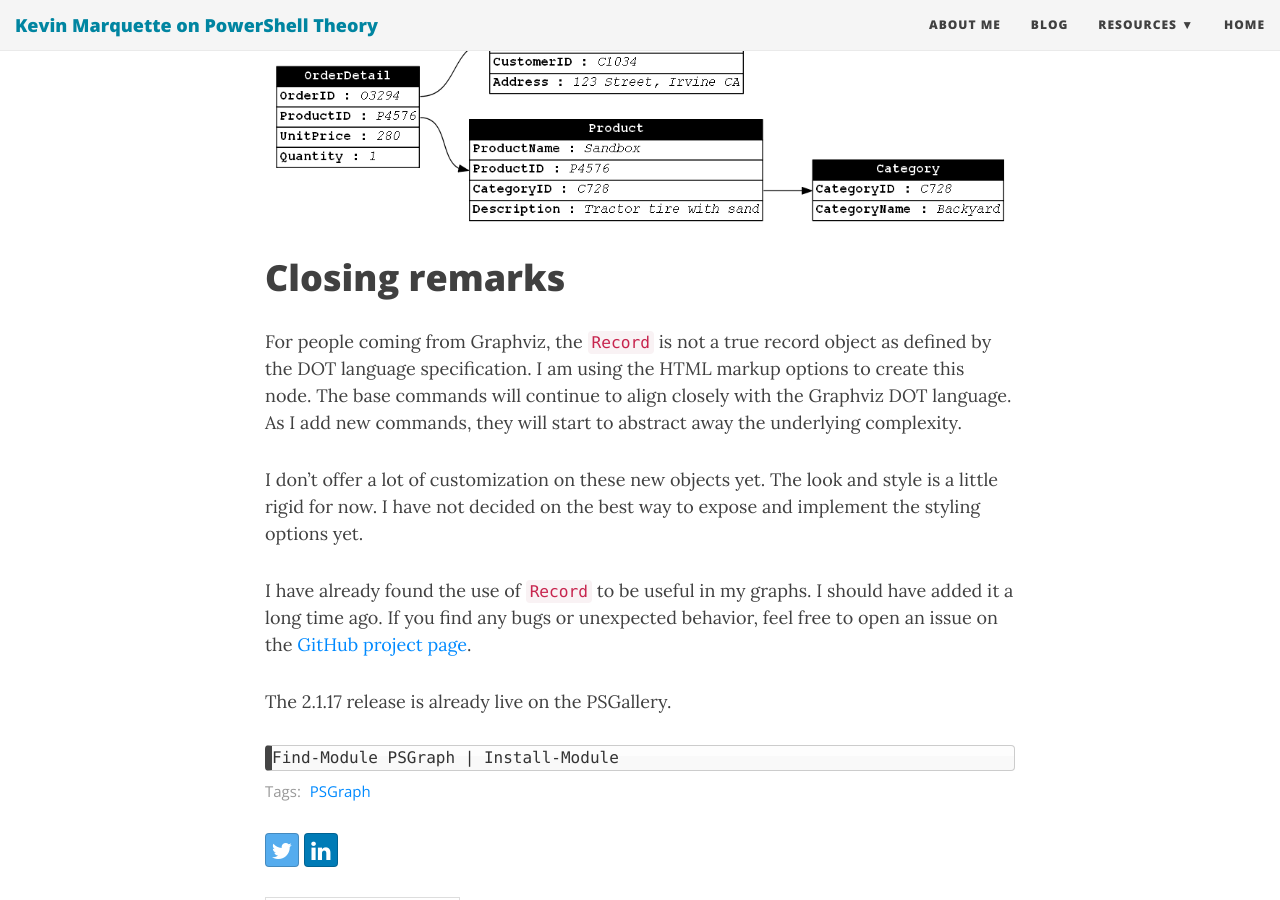
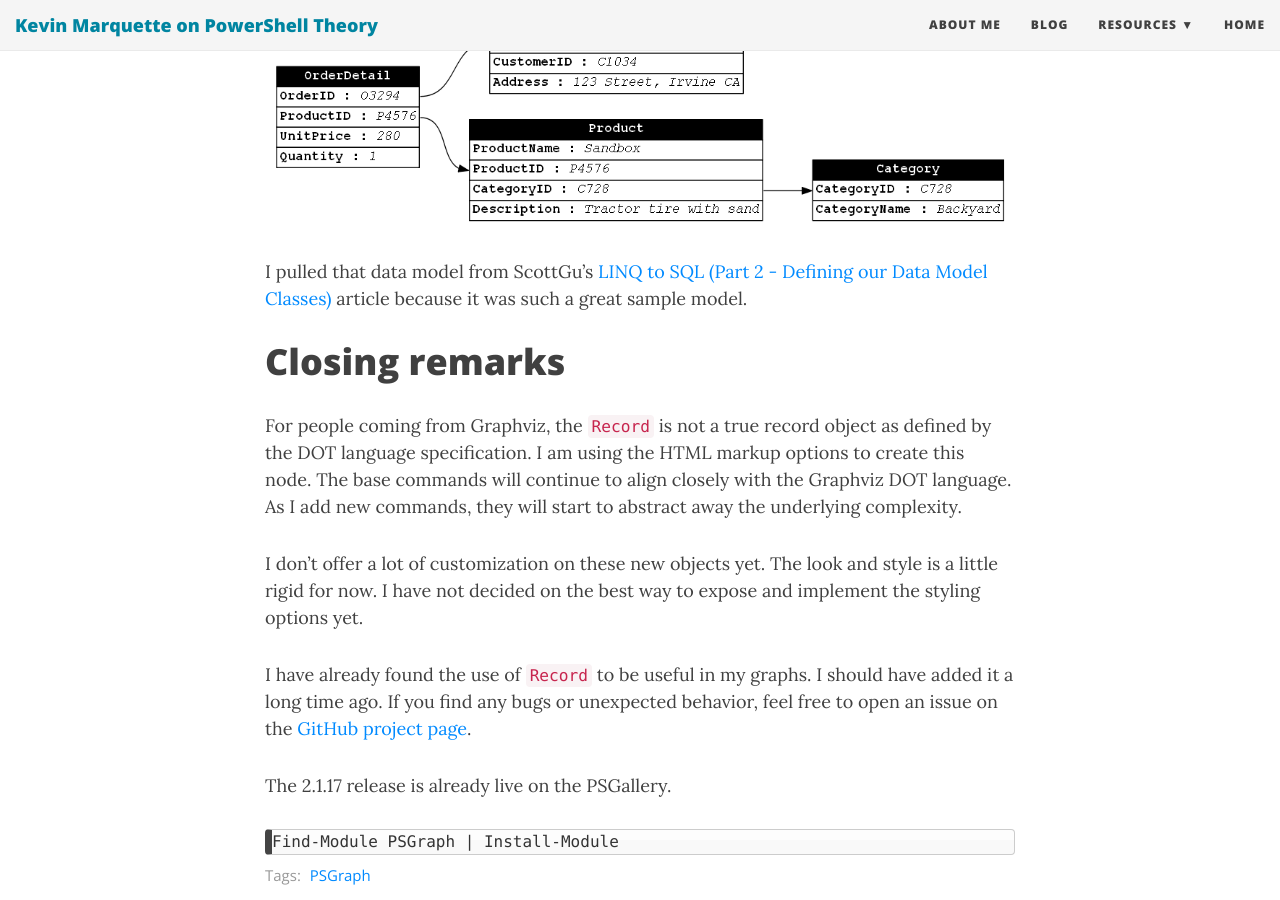
Before and after one commit to KevinMarquette/kevinmarquette.github.io, a Jekyll site: the page built from _posts/2018-02-17-Powershell-PSGraph-2.1.17-the-record-release.md, in a window 1280 px wide and 900 px high, scrolled down 8432 px. Built offline with Jekyll 4.4.1, drawn with Linux system fonts in a browser that asks for light colours; nearby versions of some CDN libraries.

Commit message:
cedit where it is due

```diff
--- a/_posts/2018-02-17-Powershell-PSGraph-2.1.17-the-record-release.md
+++ b/_posts/2018-02-17-Powershell-PSGraph-2.1.17-the-record-release.md
@@ -248,6 +248,7 @@
 
 ![same sample data model diagram showing values instead of types](/img/datamodelvalue.png)
 
+I pulled that data model from ScottGu's [LINQ to SQL (Part 2 - Defining our Data Model Classes)](https://weblogs.asp.net/scottgu/linq-to-sql-part-2-defining-our-data-model-classes) article because it was such a great sample model.
 
 # Closing remarks
 
```
